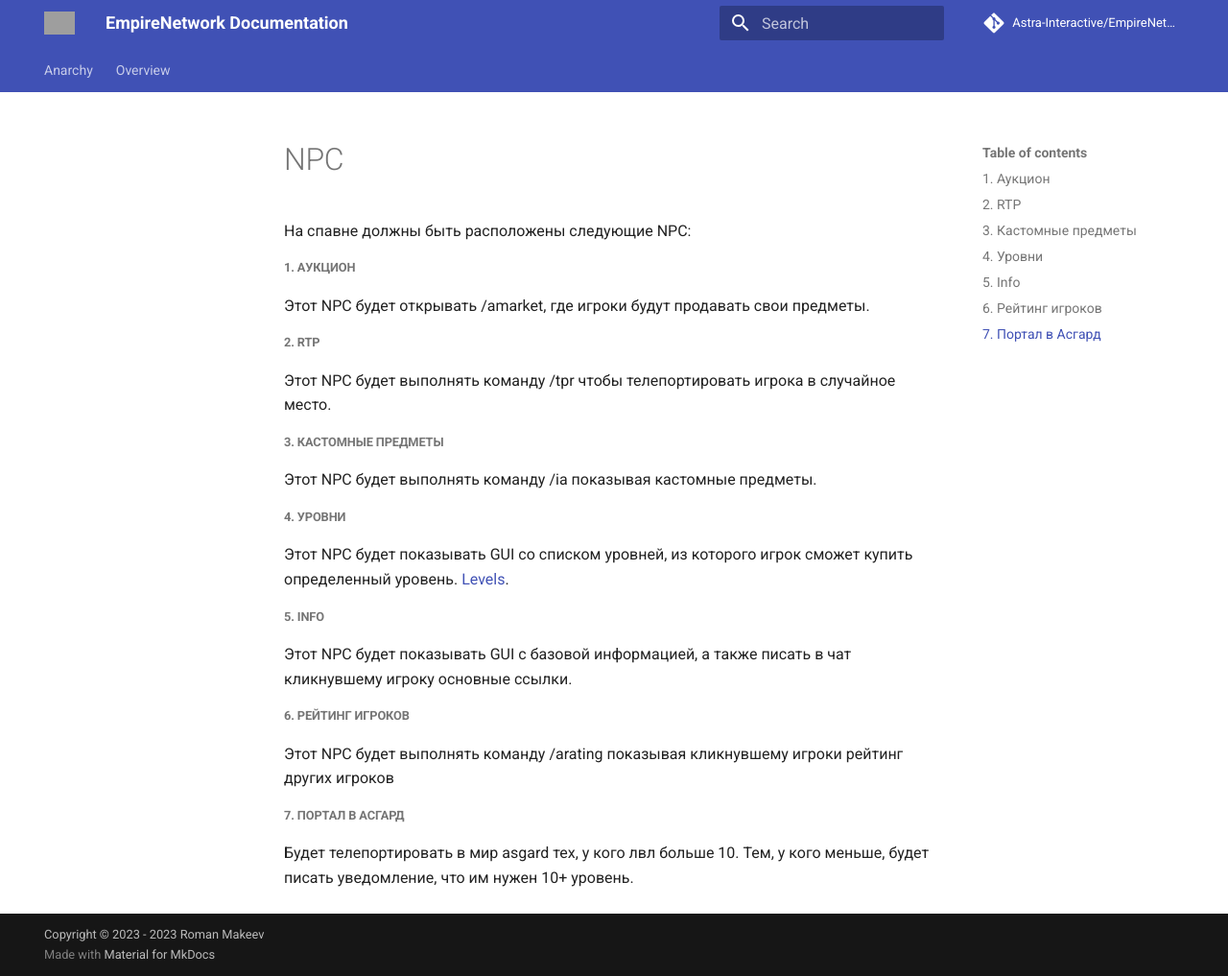
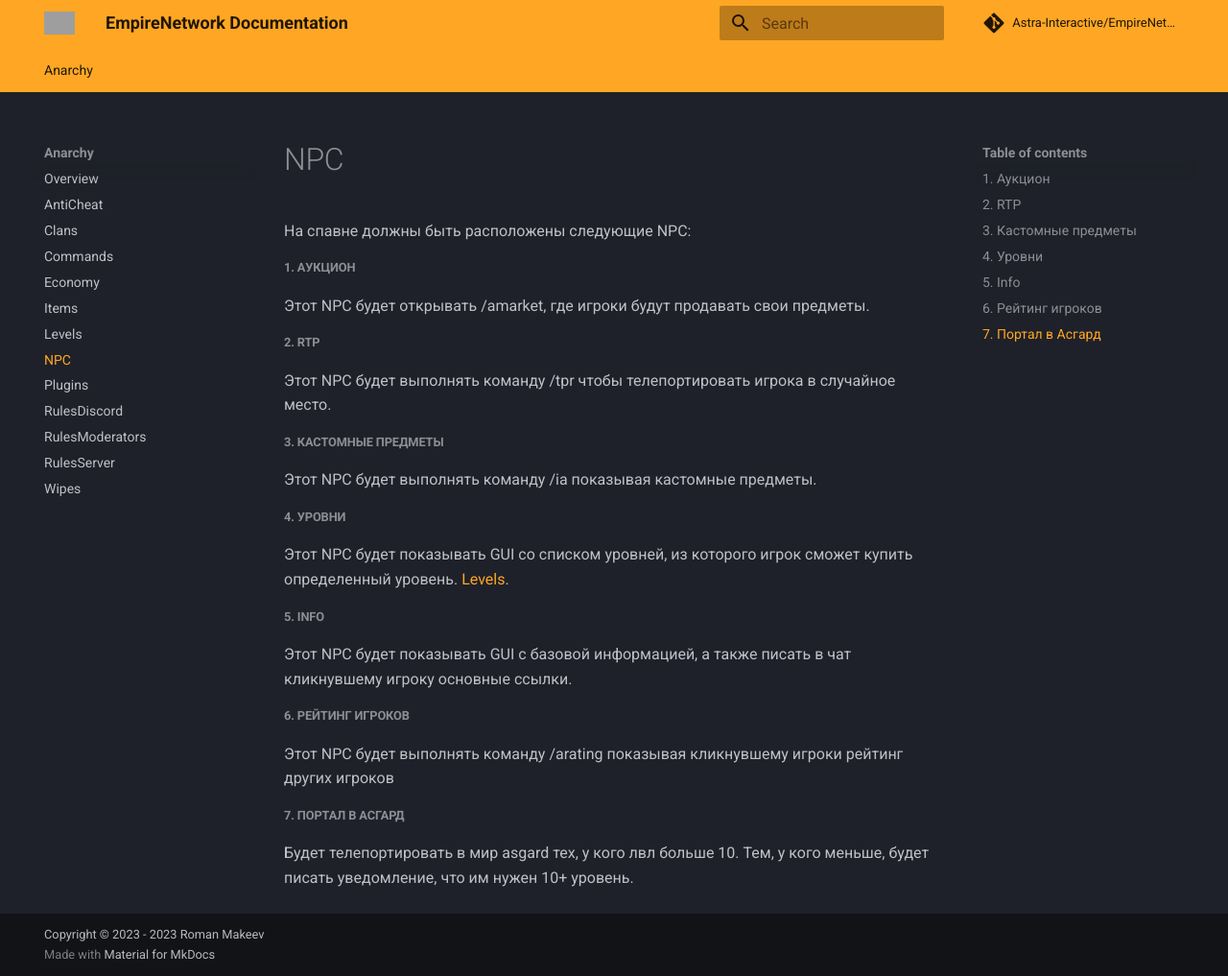
Before and after one commit to gggkal/EmpireNetwork, an MkDocs documentation site: the page built from docs/anarchy/NPC.md, in a window 1280 px wide and 1017 px high. Shown: the whole window at 96% size. Built offline with MkDocs 1.6.1 and Material for MkDocs 9.7.7, drawn with Linux system fonts in a browser that asks for light colours; comment, search, counter and statistics services are not loaded; part of the change alters nothing that is shown; grey boxes are pictures that could not be loaded.

Commit message:
fixed pages and dark theme

```diff
--- a/mkdocs.yml
+++ b/mkdocs.yml
@@ -15,25 +15,23 @@ copyright: Copyright &copy; 2023 - 2023 Roman Makeev
 # Page tree
 nav:
   - Anarchy:
-      - Overview: index.md
-      - AntiCheat: AntiCheat.md
-      - Clans: Clans.md
-      - Commands: Commands.md
-      - Economy: Economy.md
-      - Items: Items.md
-      - Levels: Levels.md
-      - NPC: NPC.md
-      - Plugins: Plugins.md
-      - RulesDiscord: RulesDiscord.md
-      - RulesModerators: RulesModerators.md
-      - RulesServer: RulesServer.md
-      - Wipes: Wipes.md
-  - Index: index.md
+      - Overview: anarchy/index.md
+      - AntiCheat: anarchy/AntiCheat.md
+      - Clans: anarchy/Clans.md
+      - Commands: anarchy/Commands.md
+      - Economy: anarchy/Economy.md
+      - Items: anarchy/Items.md
+      - Levels: anarchy/Levels.md
+      - NPC: anarchy/NPC.md
+      - Plugins: anarchy/Plugins.md
+      - RulesDiscord: anarchy/RulesDiscord.md
+      - RulesModerators: anarchy/RulesModerators.md
+      - RulesServer: anarchy/RulesServer.md
+      - Wipes: anarchy/Wipes.md
 
   # Configuration
 theme:
   name: 'material'
-
   # Don't include MkDocs' JavaScript
   include_search_page: false
   search_index_only: true
@@ -44,9 +42,9 @@ theme:
     - navigation.tabs
     - navigation.expand
   palette:
-    scheme: default
-    primary: indigo
-    accent: indigo
+    scheme: slate
+    primary: orange
+    accent: pink
   font:
     text: Roboto
     code: Roboto Mono
```
